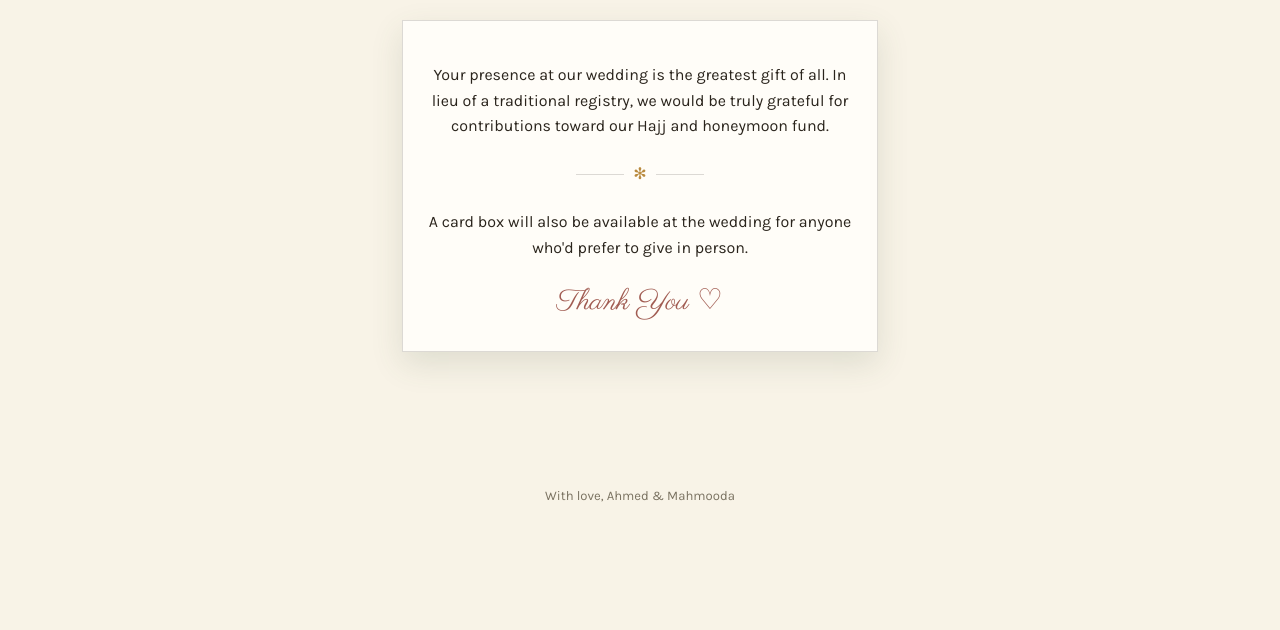
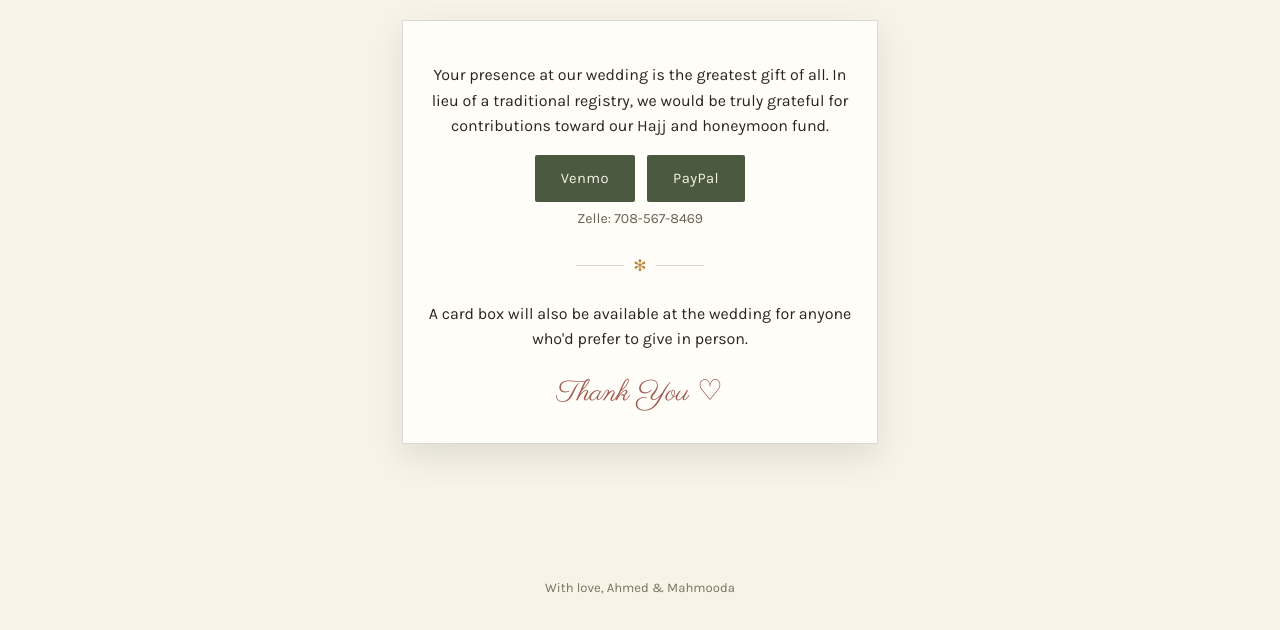
Before and after one commit to Mahmooda179/ahmed-and-mahmooda-wedding, a plain HTML site: page gifts.html in a window 1280 px wide. Shown: the part 178-808 px from the top of the page. Drawn offline with nearby package versions, Linux system fonts and the light colour scheme.

Commit message:
added gift links and updated invite

```diff
--- a/gifts.html
+++ b/gifts.html
@@ -27,12 +27,11 @@
       toward our Hajj and honeymoon fund.
     </p>
 
-    <!--
-      Add a payment method below if you'd like guests to be able to
-      contribute online (Venmo, Zelle, PayPal, etc.) — for example:
-      <p><strong>Venmo:</strong> @your-handle</p>
-      Leave this section as-is to only mention the card box at the wedding.
-    -->
+    <div class="gift-links">
+      <a href="https://venmo.com/u/mood1799" target="_blank" rel="noopener" class="btn">Venmo</a>
+      <a href="https://paypal.me/mahmoodaali" target="_blank" rel="noopener" class="btn">PayPal</a>
+    </div>
+    <p class="gift-zelle">Zelle: 708-567-8469</p>
 
     <div class="divider">✻</div>
 
--- a/style.css
+++ b/style.css
@@ -307,6 +307,20 @@ a:hover { text-decoration: underline; }
   font-size: 1.8rem;
   color: var(--rose-deep);
   margin: 1.2rem 0 0;
+}
+
+.gift-links {
+  display: flex;
+  justify-content: center;
+  gap: 0.8rem;
+  flex-wrap: wrap;
+  margin: 1rem 0 0.4rem;
+}
+
+.gift-zelle {
+  font-size: 0.88rem;
+  color: #6b6152;
+  margin: 0.3rem 0 0;
 }
 
 .event-card h3 {
```
Also changed, not shown: welcome.jpg.
